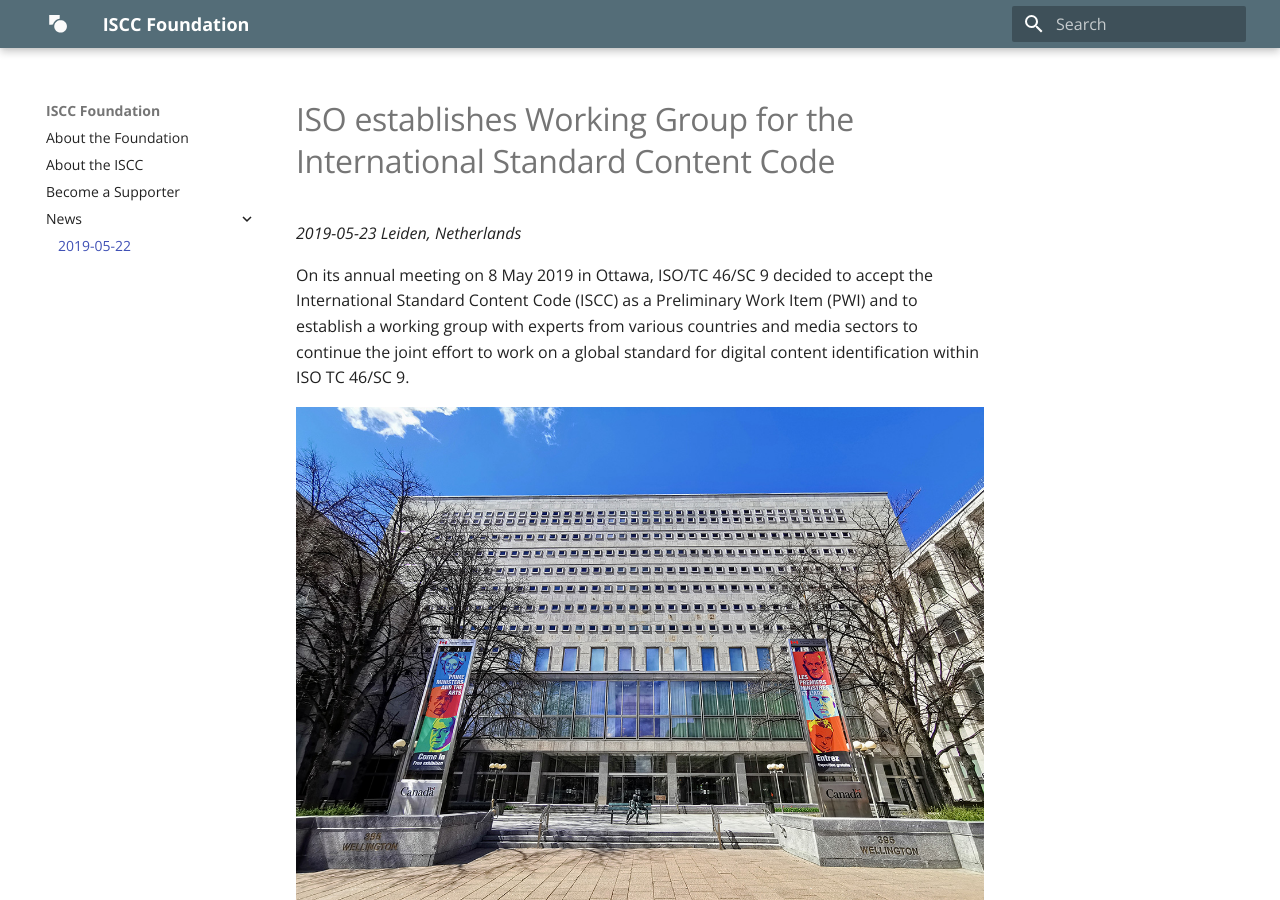
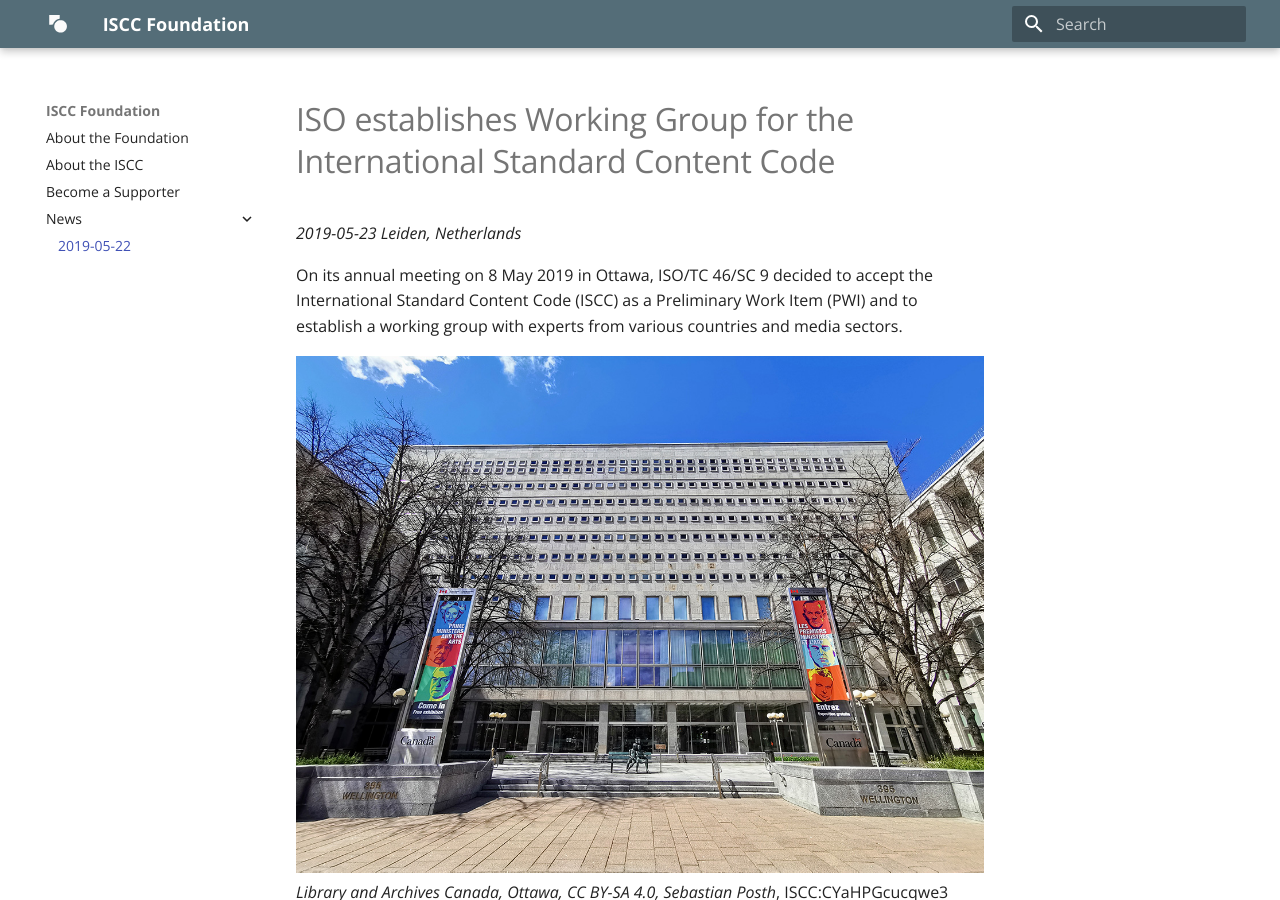
Before and after one commit to iscc/foundation, an MkDocs documentation site: the page built from docs/news/2019-05-23.md, in a window 1280 px wide and 900 px high. Built offline with MkDocs 1.6.1 and Material for MkDocs 9.7.7, drawn with Linux system fonts in a browser that asks for light colours.

Commit message:
Update 2019-05-23.md

```diff
--- a/docs/news/2019-05-23.md
+++ b/docs/news/2019-05-23.md
@@ -5,7 +5,7 @@
 
 *2019-05-23 Leiden, Netherlands*
 
-On its annual meeting on 8 May 2019 in Ottawa, ISO/TC 46/SC 9 decided to accept the International Standard Content Code (ISCC) as a Preliminary Work Item (PWI) and to establish a working group with experts from various countries and media sectors to continue the joint effort to work on a global standard for digital content identification within ISO TC 46/SC 9.
+On its annual meeting on 8 May 2019 in Ottawa, ISO/TC 46/SC 9 decided to accept the International Standard Content Code (ISCC) as a Preliminary Work Item (PWI) and to establish a working group with experts from various countries and media sectors.
 
 ![Library and Archives Canada, Ottawa, CC BY-SA 4.0, Sebastian Posth](images/lib-arch-ottawa.jpg)
 *Library and Archives Canada, Ottawa, CC BY-SA 4.0, Sebastian Posth*, ISCC:CYaHPGcucqwe3
```
